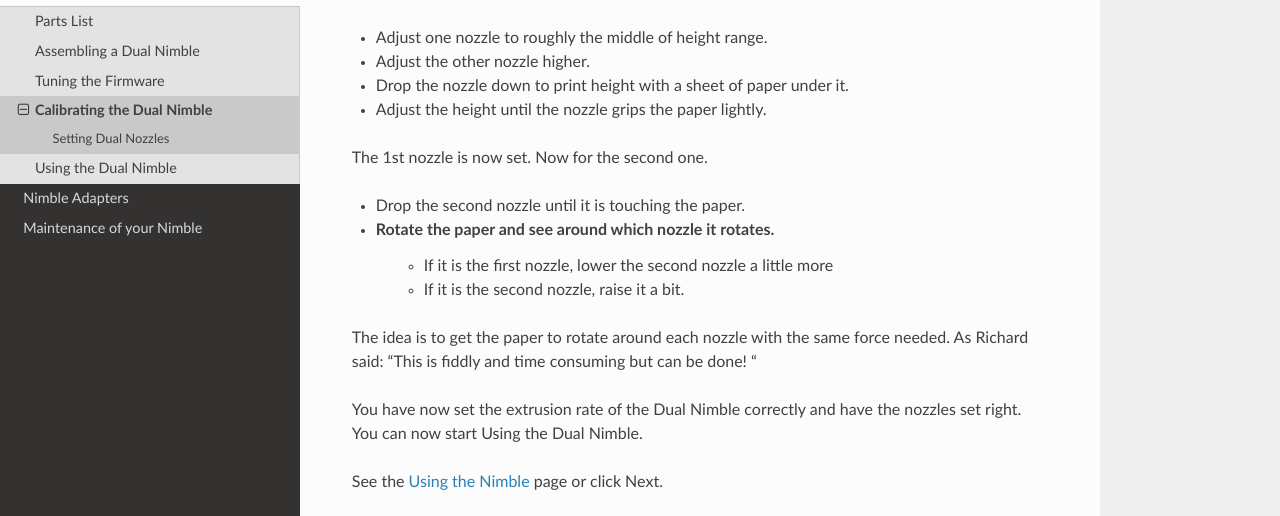
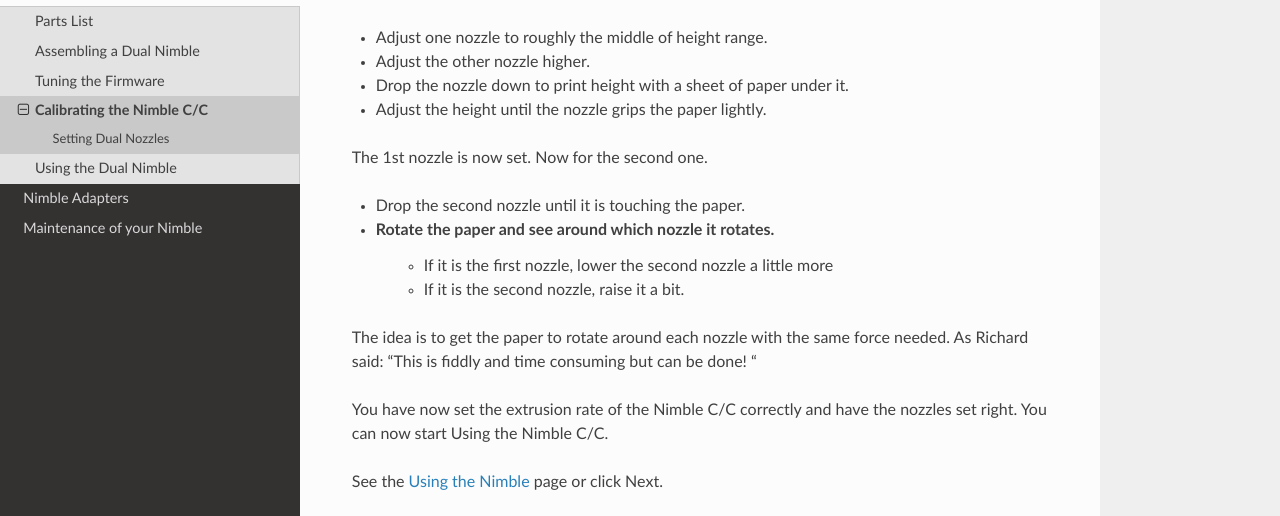
Before and after one commit to ZestyTechnology/zesty-docs, a Sphinx documentation site: the page built from docs/nimble_dual/calibration.rst, in a window 1280 px wide and 900 px high, scrolled down 804 px. Shown: the part 217-733 px from the top of the window. Built offline with Sphinx 7.4.7 and the Read the Docs theme 2.0.0, drawn with Linux system fonts in a browser that asks for light colours; some of the changed text lies outside the part shown.

Commit message:
Update calibration.rst
changed to C/C

```diff
--- a/docs/nimble_dual/calibration.rst
+++ b/docs/nimble_dual/calibration.rst
@@ -1,4 +1,4 @@
-Calibrating the Dual Nimble
+Calibrating the Nimble C/C
 ===========================
 
 Because of the gear ratio inside the Nimble, There are a lot mor steps per millimeter than your usual number.
@@ -41,7 +41,7 @@
 
 The idea is to get the paper to rotate around each nozzle with the same force needed. As Richard said: "This is fiddly and time consuming but can be done! "
 
-You have now set the extrusion rate of the Dual Nimble correctly and have the nozzles set right.
-You can now start Using the Dual Nimble.
+You have now set the extrusion rate of the Nimble C/C correctly and have the nozzles set right.
+You can now start Using the Nimble C/C.
 
 See the :doc:`Using the Nimble<./using>` page or click Next.
```
